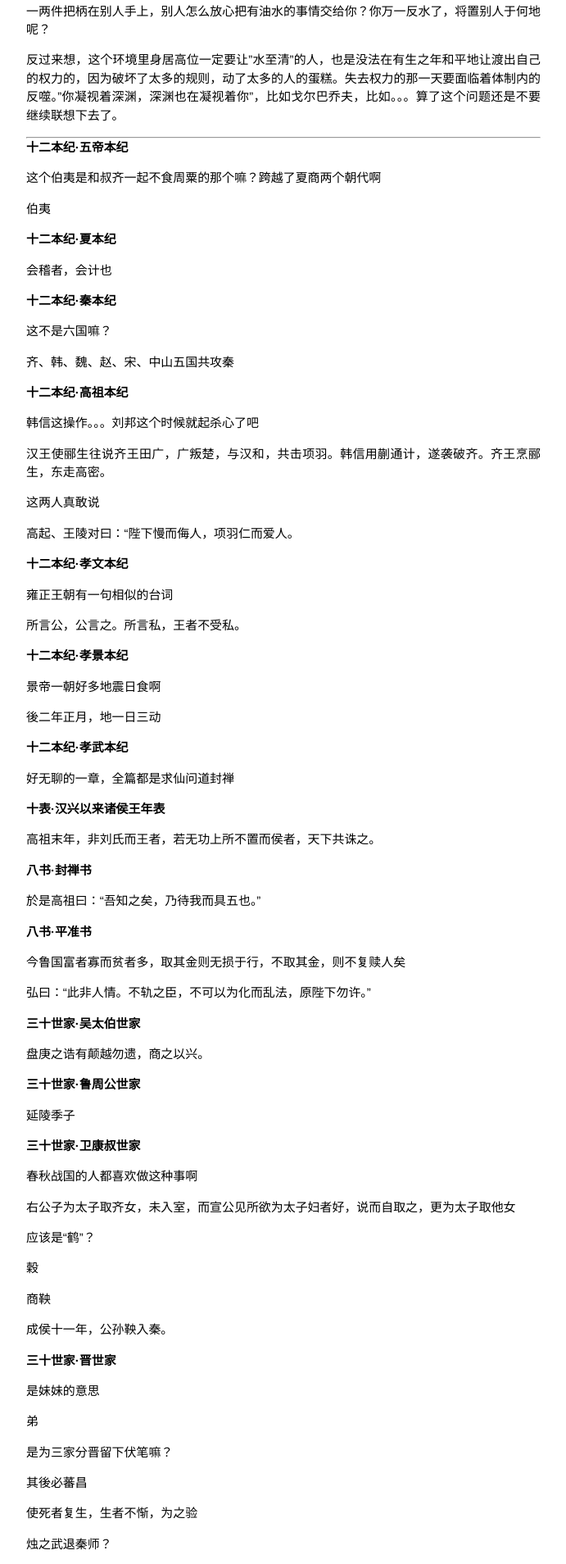
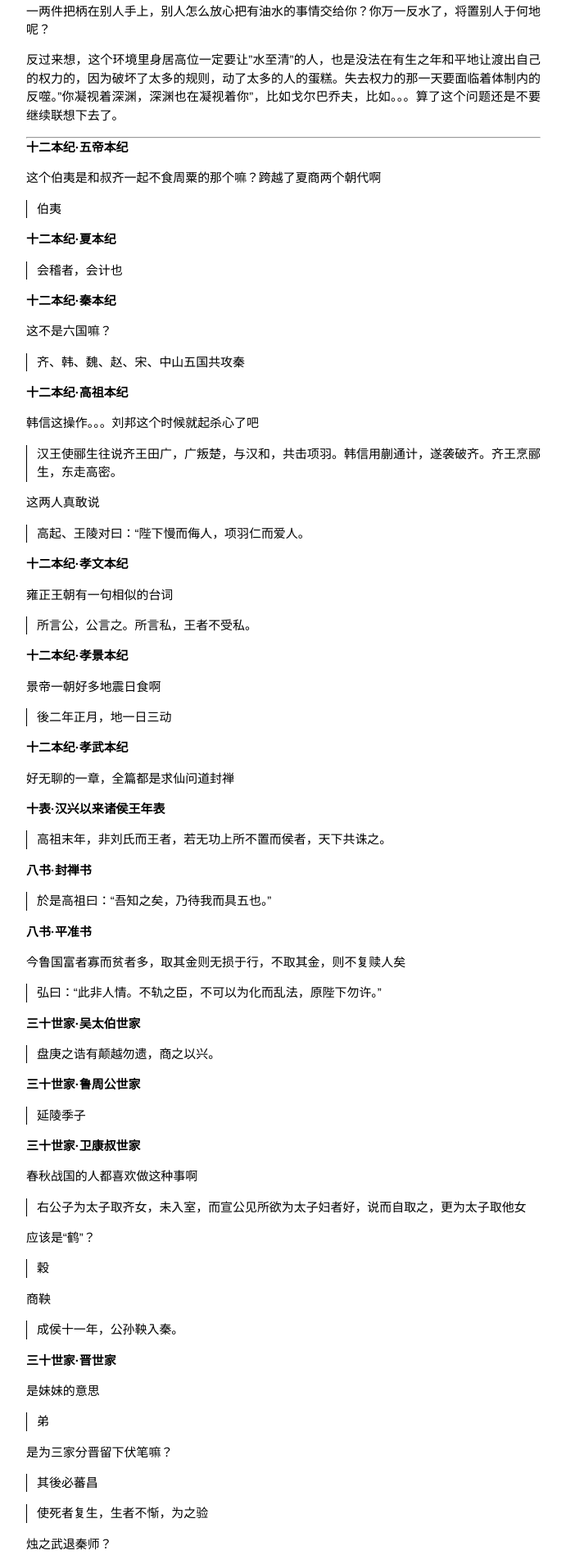
Before and after one commit to jslhcl/jslhcl.github.io, a Jekyll site: the page built from _posts/2021-11-16-Historical-Records-notes.markdown, in a window 1280 px wide. Shown: the part 3047-4955 px from the top of the page at 82% size, without its empty margins (294-985 px from the left). Built offline with Jekyll 4.4.1, drawn with Linux system fonts in a browser that asks for light colours; comment, search, counter and statistics services are not loaded.

Commit message:
add vertical line for blockquote tag

```diff
--- a/css/main.css
+++ b/css/main.css
@@ -185,3 +185,10 @@ a:visited { color: #a0a; }
   display: none;
   background-color: #fff;
 }
+
+blockquote {
+  display: block;
+  margin: 0 0 1em;
+  padding-left: .75rem;
+  border-left: 1px solid;
+}
```
